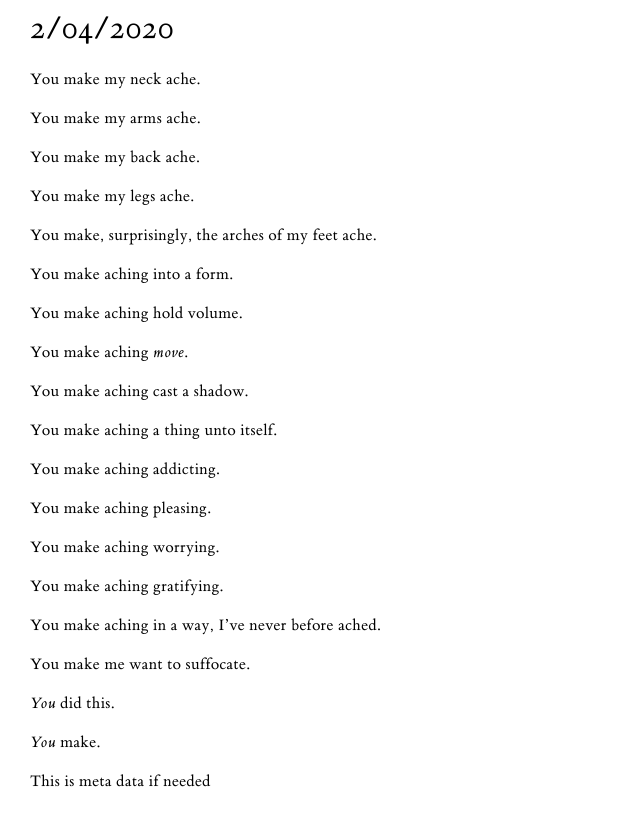
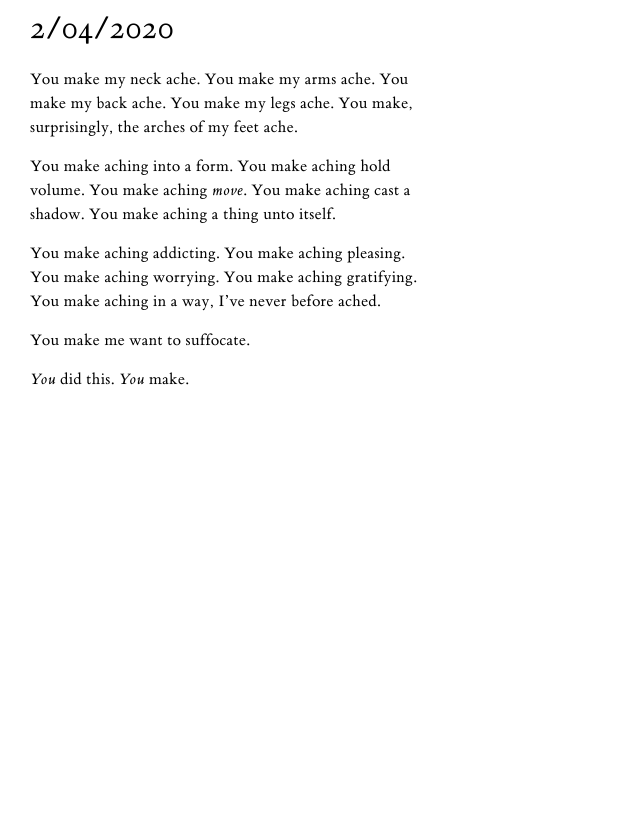
Before and after one commit to HarryFischer/alexandermourant, a Jekyll site: the page built from the-wilderness-of-words.markdown, in a window 1280 px wide. Shown: the top 826 px of the page, without its empty margins (0-640 px from the left). Built offline with Jekyll 4.4.1, drawn with Linux system fonts in a browser that asks for light colours; nearby versions of some CDN libraries.

Commit message:
Updated The Wilderness Of Words

```diff
--- a/the-wilderness-of-words.markdown
+++ b/the-wilderness-of-words.markdown
@@ -7,47 +7,30 @@ Content:
 - entry-heading-text: 2/04/2020
   entry-body-text: |-
     You make my neck ache.
-
     You make my arms ache.
-
     You make my back ache.
-
     You make my legs ache.
-
     You make, surprisingly, the arches of my feet ache.
 
-
     You make aching into a form.
-
     You make aching hold volume.
-
     You make aching *move*.
-
     You make aching cast a shadow.
-
     You make aching a thing unto itself.
 
-
     You make aching addicting.
-
     You make aching pleasing.
-
     You make aching worrying.
-
     You make aching gratifying.
-
     You make aching in a way, I’ve never before ached.
-
 
     You make me want to suffocate.
 
-
     *You* did this.
-
     *You* make.
   entry-image:
   entry-two-image:
-  entry-meta-text: This is meta data if needed
+  entry-meta-text:
   text-margin-right:
 layout: olsar-5
 ---
```
